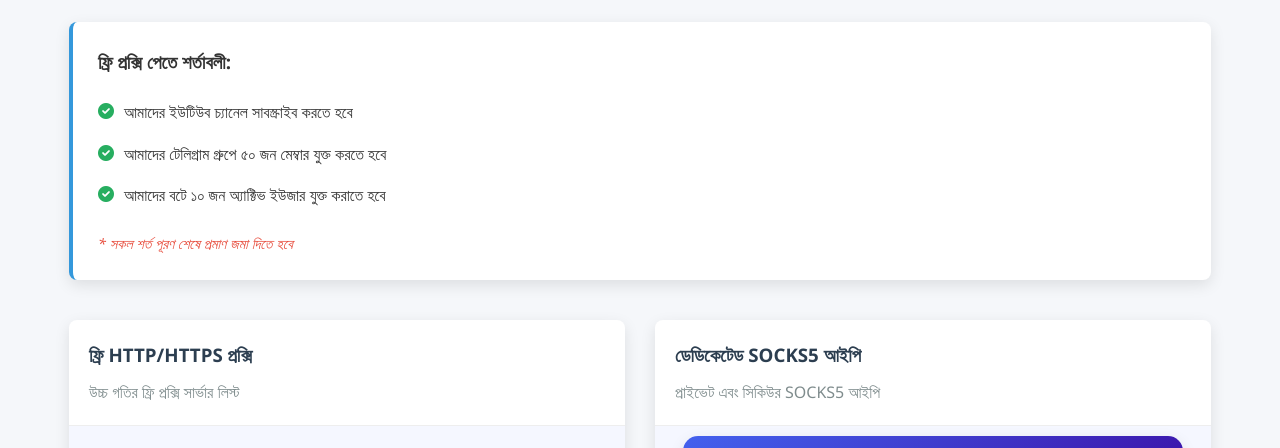
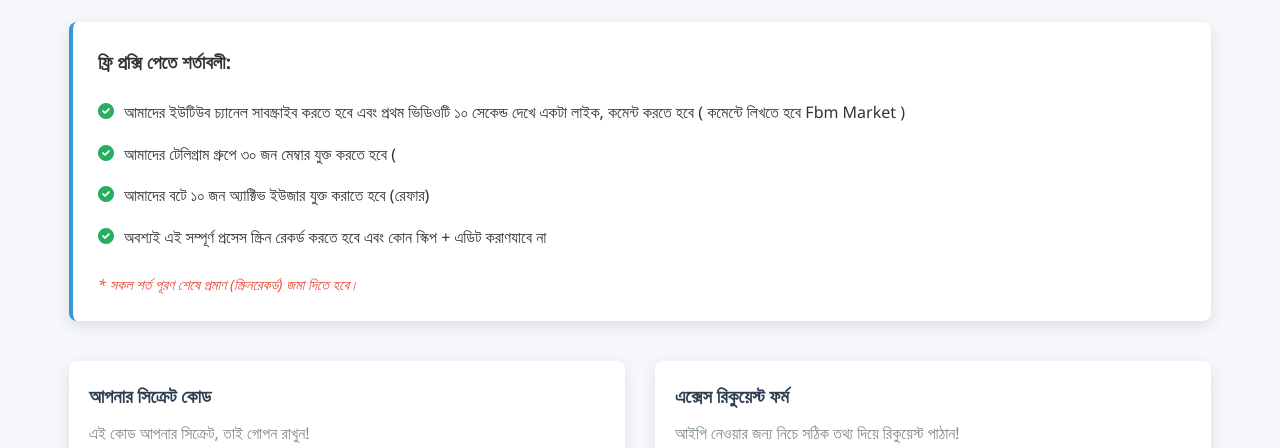
Before and after one commit to mymhgh/free-ip, a plain HTML site: page index.html in a window 1280 px wide. Shown: the part 352-800 px from the top of the page. Drawn offline with Linux system fonts and the light colour scheme.

Commit message:
Update index.html

```diff
--- a/index.html
+++ b/index.html
@@ -9,13 +9,7 @@
 </head>
 <body>
     <!-- সরল হেডার -->
- <!--   <header>
-        <div class="container">
-           <div class="logo">
-              <a href="#">FBM Market</a>
-            </div>
-        </div>
-    </header> -->
+
 
     <!-- হিরো সেকশন -->
     <section class="hero">
@@ -38,19 +32,20 @@
             <div class="requirements-box">
                 <h3>ফ্রি প্রক্সি পেতে শর্তাবলী:</h3>
                 <ul class="requirements-list">
-                    <li><i class="fas fa-check-circle"></i> আমাদের ইউটিউব চ্যানেল সাবস্ক্রাইব করতে হবে</li>
-                    <li><i class="fas fa-check-circle"></i> আমাদের টেলিগ্রাম গ্রুপে ৫০ জন মেম্বার যুক্ত করতে হবে</li>
-                    <li><i class="fas fa-check-circle"></i> আমাদের বটে ১০ জন অ্যাক্টিভ ইউজার যুক্ত করাতে হবে</li>
+                    <li><i class="fas fa-check-circle"></i> আমাদের ইউটিউব চ্যানেল সাবস্ক্রাইব করতে হবে এবং প্রথম ভিডিওটি ১০ সেকেন্ড দেখে একটা লাইক, কমেন্ট করতে হবে ( কমেন্টে লিখতে হবে Fbm Market )</li>
+                    <li><i class="fas fa-check-circle"></i> আমাদের টেলিগ্রাম গ্রুপে ৩০ জন মেম্বার যুক্ত করতে হবে (</li>
+                    <li><i class="fas fa-check-circle"></i> আমাদের বটে ১০ জন অ্যাক্টিভ ইউজার যুক্ত করাতে হবে (রেফার)</li>
+                    <li><i class="fas fa-check-circle"></i> অবশ্যই এই সম্পূর্ণ প্রসেস স্ক্রিন রেকর্ড করতে হবে এবং কোন স্কিপ + এডিট করাণযাবে না </li>
                 </ul>
-                <p class="note">* সকল শর্ত পূরণ শেষে প্রমাণ জমা দিতে হবে</p>
+                <p class="note">* সকল শর্ত পূরণ শেষে প্রমাণ (স্ক্রিনরেকর্ড) জমা দিতে হবে।</p>
             </div>
 
             <div class="projects-container">
                 <!-- প্রথম প্রজেক্ট বক্স -->
                 <div class="project-box">
                     <div class="project-header">
-                        <h3>ফ্রি HTTP/HTTPS প্রক্সি</h3>
-                        <p>উচ্চ গতির ফ্রি প্রক্সি সার্ভার লিস্ট</p>
+                        <h3> আপনার সিক্রেট কোড  </h3>
+                        <p> এই কোড আপনার সিক্রেট, তাই গোপন রাখুন!</p>
                     </div>
                     <div class="embedded-container">
                         <iframe src="secret-code/index.html" class="custom-iframe-1" frameborder="0"></iframe>
@@ -60,8 +55,8 @@
                 <!-- দ্বিতীয় প্রজেক্ট বক্স -->
                 <div class="project-box">
                     <div class="project-header">
-                        <h3>ডেডিকেটেড SOCKS5 আইপি</h3>
-                        <p>প্রাইভেট এবং সিকিউর SOCKS5 আইপি</p>
+                        <h3> এক্সেস রিকুয়েস্ট ফর্ম</h3>
+                        <p>আইপি নেওয়ার জন্য নিচে সঠিক তথ্য দিয়ে রিকুয়েস্ট পাঠান!</p>
                     </div>
                     <div class="embedded-container">
                         <iframe src="request-ip/index.html" class="custom-iframe-2" frameborder="0"></iframe>
@@ -79,7 +74,7 @@
                 <p><i class="fas fa-envelope"></i> support@fbmmarket.com</p>
             </div> -->
             <div class="copyright">
-                <p>&copy; 2023 FBM Market</p>
+                <p>&copy; 2025 FBM Market</p>
             </div>
         </div>
     </footer>
```
